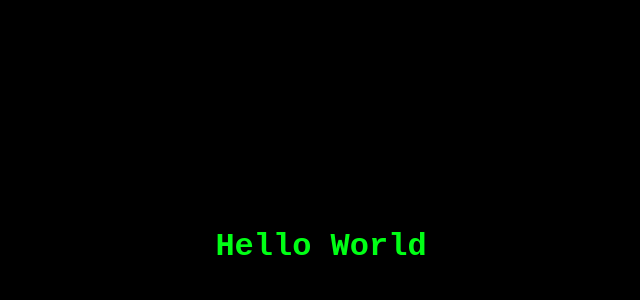
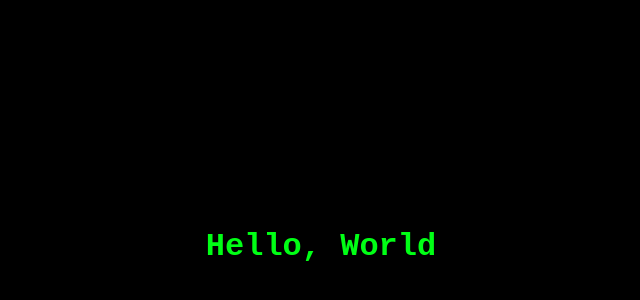
Before and after one commit to 0xMahrur/en, a plain HTML site: page index.html in a window 1280 px wide. Shown: the part 172-472 px from the top of the page, without its empty margins (319-959 px from the left). Drawn offline with Linux system fonts and the light colour scheme; a web font is replaced by a local one.

Commit message:
Update index.html

```diff
--- a/index.html
+++ b/index.html
@@ -15,7 +15,7 @@ body {
 </head>
 <body style="background-color:black;align-items:center;">
 
-<center><h1 style="color:#00ff15;margin-top:50vh;">Hello World</h1></center>
+<center><h1 style="color:#00ff15;margin-top:50vh;">Hello, World</h1></center>
 
 
 </body>
```
